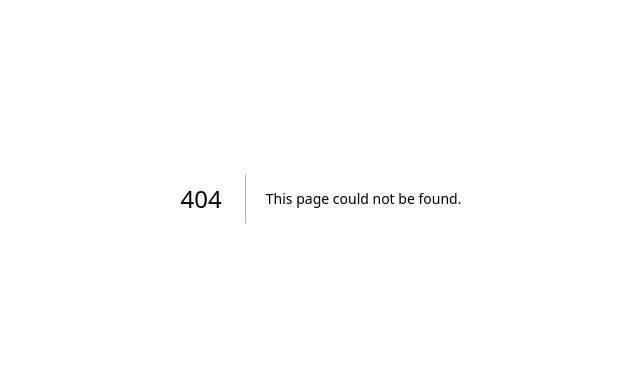
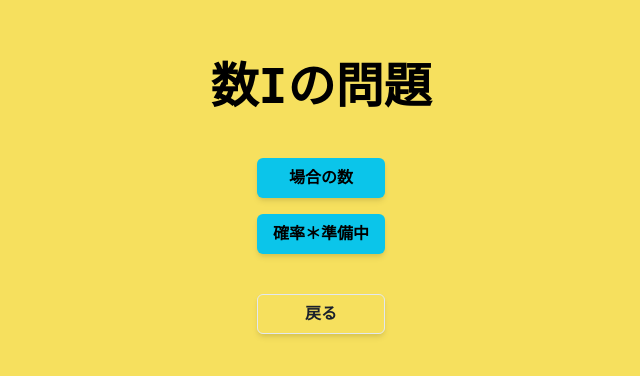
Before and after one commit to REARU0924/APP_MATHFLOW, a Next.js app in the folder math-flow/: page /quiz/subject/A in a window 1280 px wide. Before the commit this address had no page. Shown: the part 202-578 px from the top of the page, without its empty margins (319-959 px from the left). Built offline with nearby package versions, Linux system fonts and the light colour scheme.

Commit message:
baainokazu update

```diff
--- /dev/null
+++ b/math-flow/src/app/quiz/subject/A/page.js
@@ -0,0 +1,50 @@
+'use client'
+
+import { useRouter } from "next/navigation"
+import { Box, Button, Heading, VStack } from "@chakra-ui/react"
+import { ChakraProvider } from "@chakra-ui/react"
+
+export default function QuizPage() {
+  const router = useRouter()
+
+  const handleClick = (p) => {
+    router.push(`/quiz/subject/A/${p}`)
+  }
+
+  const handleBack= (id) => {
+    // IDをURLに渡す
+    router.push(`/quiz/subject-select`);
+  }
+
+  return (
+    <ChakraProvider>
+    <Box
+      minH="100vh"
+      bg="yellow.300"
+      display="flex"
+      flexDirection="column"
+      alignItems="center"
+      justifyContent="center"
+      p={6}
+    >
+      <Heading as="h1" size="2xl" mb={12} fontFamily="mono" color="black">
+        数Iの問題
+      </Heading>
+      <VStack spacing={4}>
+        {/* <Button width="full" fontWeight="bold" boxShadow="md"  colorScheme="cyan" onClick={() => handleClick("kazutosiki")}>
+          数と式
+        </Button> */}
+        <Button width="full" fontWeight="bold" boxShadow="md"  colorScheme="cyan" onClick={() => handleClick("baainokazu")}>
+          場合の数
+        </Button>
+        <Button width="full" fontWeight="bold" boxShadow="md"  colorScheme="cyan" >
+          確率＊準備中
+        </Button>
+        <Button width="full" fontWeight="bold" boxShadow="md"  variant="outline" onClick={() => handleBack()} mt={6}>
+          戻る
+        </Button>
+      </VStack>
+    </Box>
+    </ChakraProvider>
+  )
+}
```
